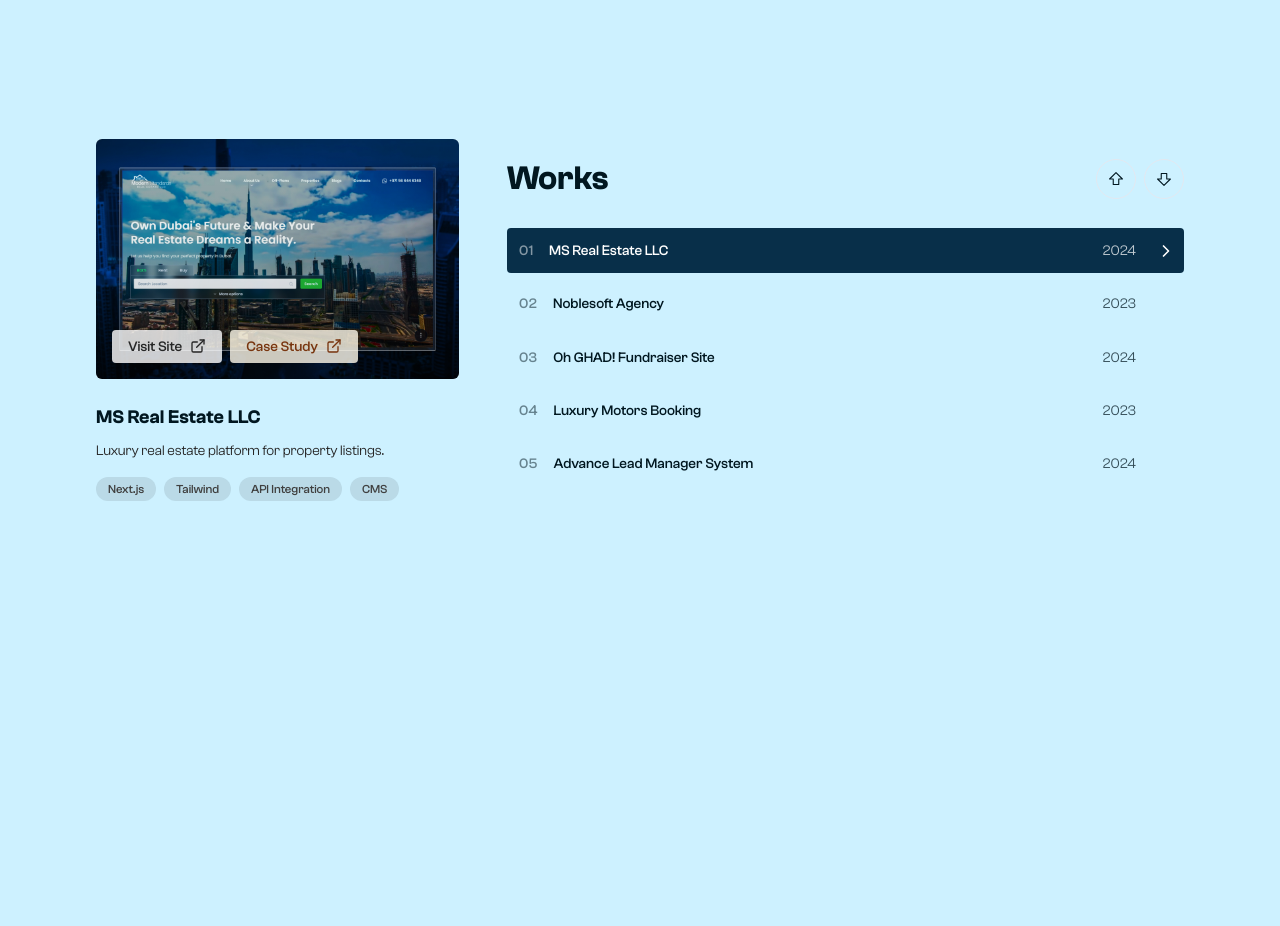
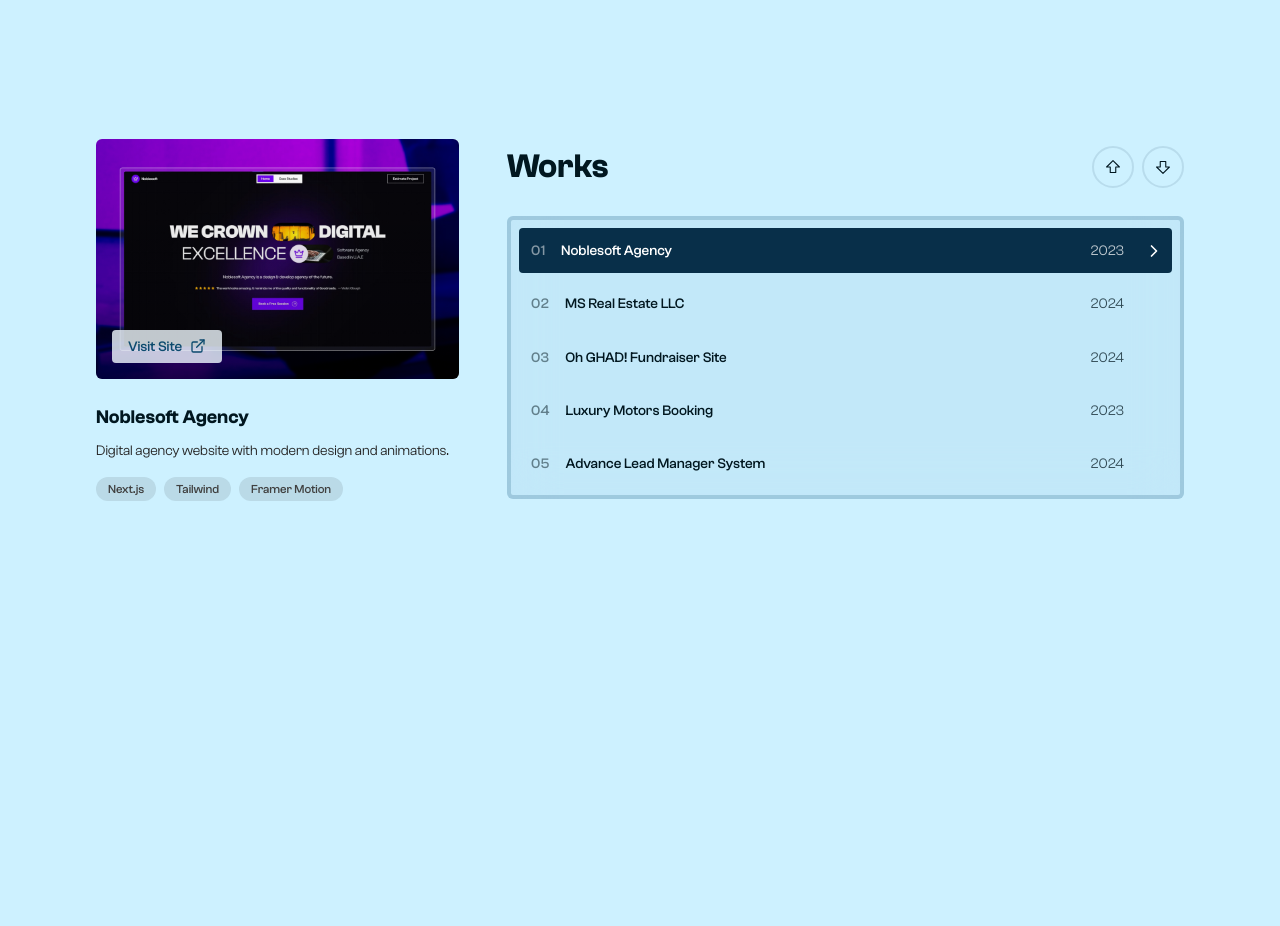
Before and after one commit to saiFaneeS/saif-anees-portfolio, a Next.js app: page / in a window 1280 px wide. Shown: the part 880-1806 px from the top of the page. Built offline with nearby package versions, Linux system fonts and the light colour scheme.

Commit message:
new commmit

```diff
--- a/components/Hero.jsx
+++ b/components/Hero.jsx
@@ -71,7 +71,7 @@
           AI Integration
         </span>
       </div>
-      <div className="text-6xl w-full max-sm:text-4xl pr-4 font-semibold leading-none text-sky-500  max-sm:drop-shadow-sm">
+      <div className="text-6xl w-full max-sm:text-4xl pr-4 font-semibold leading-none text-sky-500">
         <div>
           <h1
             className={`leading-none font-semibold flex break-words justify-start items-center text-left text-slide-in-bottom`}
@@ -84,7 +84,7 @@
           </h1>
         </div>
         <div className="overflow-hidden -mr-4">
-          <h1 className="leading-none text-slide-in-bottom max-sm:break-words text-sky-950  max-sm:drop-shadow-sm">
+          <h1 className="leading-none text-slide-in-bottom max-sm:break-words text-sky-950">
             DEVELOPER
           </h1>
         </div>
--- a/components/Projects.jsx
+++ b/components/Projects.jsx
@@ -14,6 +14,16 @@
 const Projects = () => {
   const projects = [
     {
+      name: "Noblesoft Agency",
+      description: "Digital agency website with modern design and animations.",
+      image: "/new/noblesoft.jpg",
+      url: "https://noblesoft.vercel.app",
+      // slug: "/",
+      icons: "nextdotjs-color.svg",
+      year: "2023",
+      tags: ["Next.js", "Tailwind", "Framer Motion"],
+    },
+    {
       name: "MS Real Estate LLC",
       description: "Luxury real estate platform for property listings.",
       image: "/new/ms_re.jpg",
@@ -22,16 +32,6 @@
       icons: "nextdotjs-color.svg",
       year: "2024",
       tags: ["Next.js", "Tailwind", "API Integration", "CMS"],
-    },
-    {
-      name: "Noblesoft Agency",
-      description: "Digital agency website with modern design and animations.",
-      image: "/new/noblesoft.jpg",
-      url: "https://noblesoft.vercel.app",
-      // slug: "/",
-      icons: "nextdotjs-color.svg",
-      year: "2023",
-      tags: ["Next.js", "Tailwind", "Framer Motion"],
     },
     {
       name: "Oh GHAD! Fundraiser Site",
@@ -68,25 +68,25 @@
   const { isActive, pageChanged, setPageChanged } = useNavbar();
   const [isImageLoaded, setIsImageLoaded] = useState(false);
 
-  useEffect(() => {
-    setPageChanged(false);
-    setIsImageLoaded(false);
+  // useEffect(() => {
+  //   setPageChanged(false);
+  //   setIsImageLoaded(false);
 
-    const handleKeyDown = (e) => {
-      if (e.key === "ArrowUp" || e.key === "ArrowLeft") {
-        setCurrentProjectIndex(
-          (prevIndex) => (prevIndex - 1 + projects.length) % projects.length
-        );
-      } else if (e.key === "ArrowDown" || e.key === "ArrowRight") {
-        setCurrentProjectIndex(
-          (prevIndex) => (prevIndex + 1) % projects.length
-        );
-      }
-    };
+  //   const handleKeyDown = (e) => {
+  //     if (e.key === "ArrowUp" || e.key === "ArrowLeft") {
+  //       setCurrentProjectIndex(
+  //         (prevIndex) => (prevIndex - 1 + projects.length) % projects.length
+  //       );
+  //     } else if (e.key === "ArrowDown" || e.key === "ArrowRight") {
+  //       setCurrentProjectIndex(
+  //         (prevIndex) => (prevIndex + 1) % projects.length
+  //       );
+  //     }
+  //   };
 
-    window.addEventListener("keydown", handleKeyDown);
-    return () => window.removeEventListener("keydown", handleKeyDown);
-  }, []);
+  //   window.addEventListener("keydown", handleKeyDown);
+  //   return () => window.removeEventListener("keydown", handleKeyDown);
+  // }, []);
 
   return (
     <div
@@ -116,7 +116,7 @@
                 target="_blank"
                 className=""
               >
-                <button className="text-sm group flex items-center gap-2 bg-white/80 hover:bg-sky-100/90 text-neutral-800 hover:text-sky-900 px-4 py-1.5 rounded-sm font-medium transition-all">
+                <button className="text-sm group flex items-center gap-2 bg-sky-50/80 hover:bg-sky-100/90 text-sky-900 hover:text-sky-900 px-4 py-1.5 rounded-sm font-medium transition-all">
                   Visit Site
                   <ExternalLink
                     size={16}
@@ -130,7 +130,7 @@
                 href={`/case-study${projects[currentProjectIndex]?.slug}`}
                 className=""
               >
-                <button className="text-sm group flex items-center gap-2 bg-amber-50/80 hover:bg-amber-50/90 text-amber-900 px-4 py-1.5 rounded-sm font-medium transition-all">
+                <button className="text-sm group flex items-center gap-2 bg-violet-50/80 hover:bg-violet-100/90 text-violet-900 px-4 py-1.5 rounded-sm font-medium transition-all">
                   Case Study
                   <ExternalLink
                     size={16}
@@ -173,7 +173,7 @@
                   (prev) => (prev - 1 + projects.length) % projects.length
                 )
               }
-              className="p-2 border  hover:bg-sky-100/50 rounded-full transition-colors"
+              className="p-2 border-2 border-sky-950/10 hover:bg-sky-900/5 rounded-full transition-colors"
             >
               <ArrowBigUp size={22} strokeWidth={1.2} />
             </button>
@@ -181,14 +181,14 @@
               onClick={() =>
                 setCurrentProjectIndex((prev) => (prev + 1) % projects.length)
               }
-              className="p-2 border hover:bg-sky-100/50 rounded-full transition-colors"
+              className="p-2 border-2 border-sky-950/10 hover:bg-sky-900/5 rounded-full transition-colors"
             >
               <ArrowBigDown size={22} strokeWidth={1.2} />
             </button>
           </div>
         </div>
 
-        <div className="space-y-2">
+        <div className="space-y-2 border-4 border-sky-900/20 backdrop-blur-xl bg-sky-800/[5%] p-2 rounded-md overflow-hidden">
           {projects.map((project, index) => (
             <button
               key={index}
@@ -196,7 +196,7 @@
               className={`group flex items-center justify-between w-full p-3 rounded transition-all ${
                 index === currentProjectIndex
                   ? "bg-sky-950 text-white"
-                  : "hover:bg-sky-100/50"
+                  : "hover:bg-sky-900/10"
               }`}
             >
               <div className="text-sm flex items-center gap-4">
```
